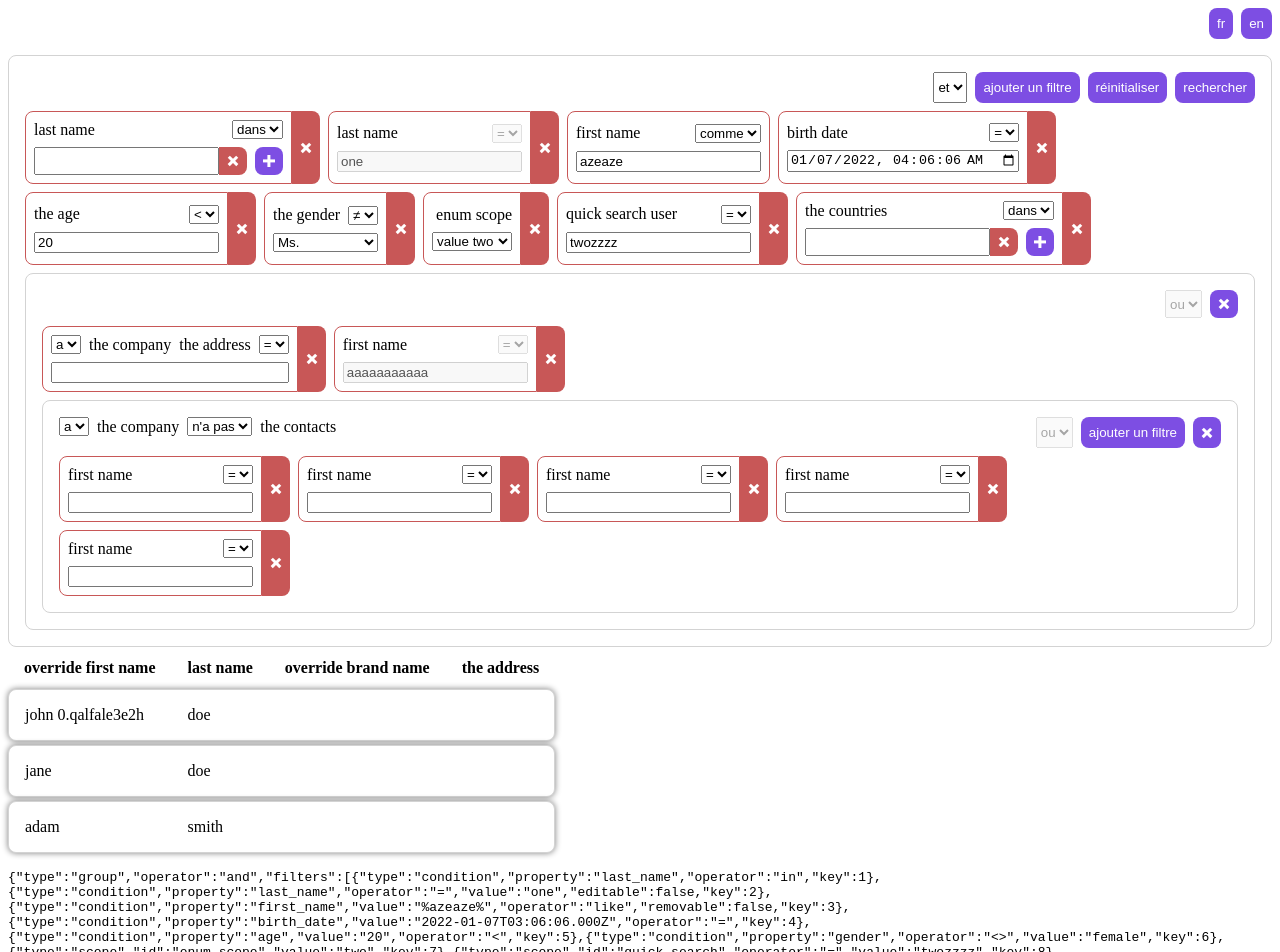
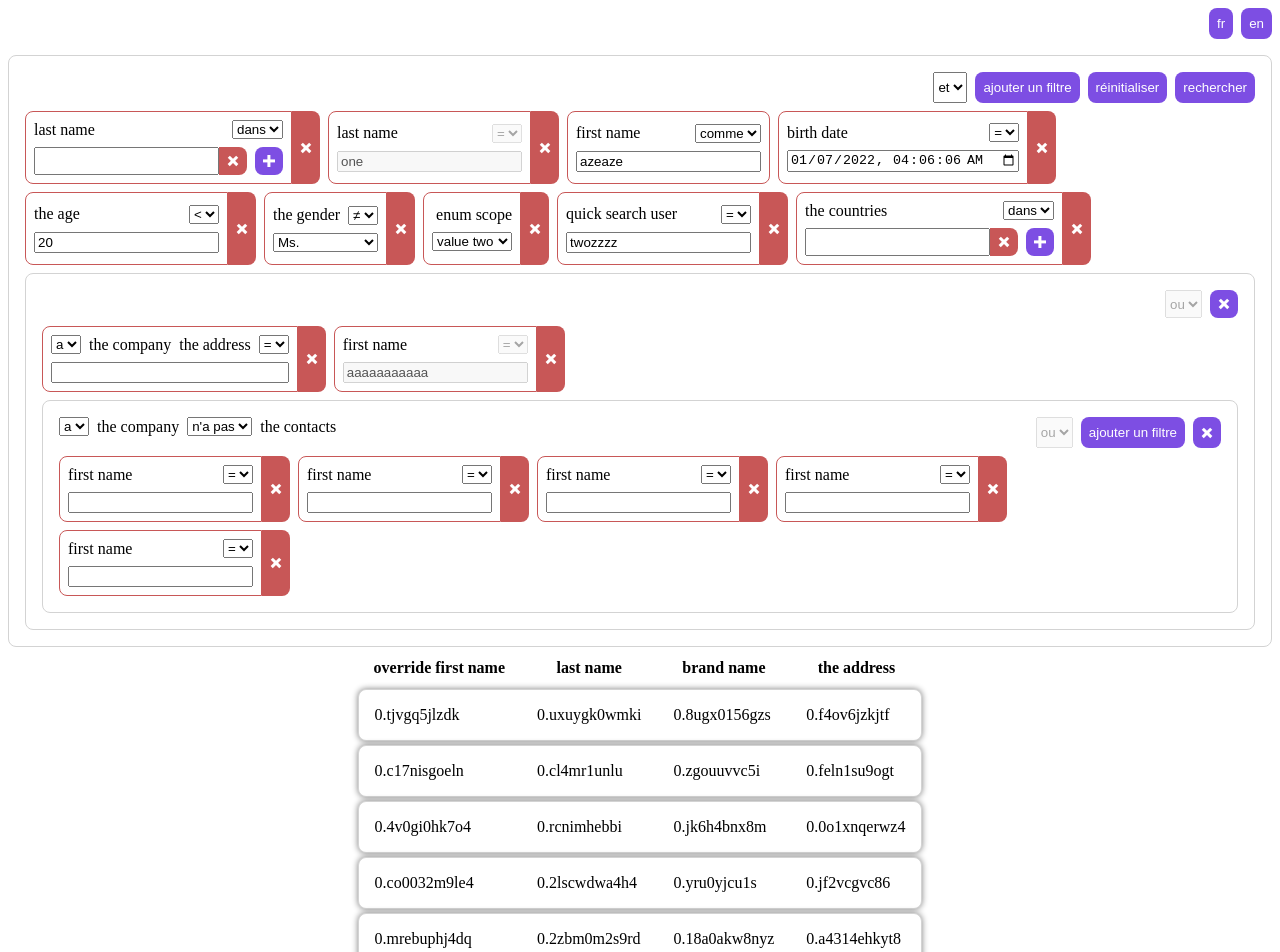
Before and after one commit to comhon-project/query-kit, a Vue app: page / in a window 1280 px wide. Shown: the top 952 px of the page. Built offline with nearby package versions, Linux system fonts and the light colour scheme.

Commit message:
[feat] add requester config and add infinite scroll in collection

```diff
--- a/src/App.vue
+++ b/src/App.vue
@@ -16,7 +16,6 @@ const properties = ref([
   'last_name',
   {
     'id': 'company.brand_name',
-    'label': 'override brand name',
   },
   'company.address'
 ]);
@@ -154,6 +153,7 @@ const filter = ref(group);
 
 // TODO locales for schema properties and scopes
 // collection
+// sort
 
 </script>
 
@@ -176,6 +176,7 @@ const filter = ref(group);
       :deferred="500"
       :manually="true"
       :direct-query="true"
+      :limit="5"
       :computed-scopes="{user: [
         {id: 'quick_search', name: 'quick search user', type: 'string', useOperator: true, computed: (value, operator) => {
           return {type: 'group', operator: 'or', filters: [
@@ -194,6 +195,10 @@ const filter = ref(group);
       ], organization: [
         {id: 'quick_search', name: 'quick search company'},
       ]}"
-    />
+    >
+      <template #loading>
+        <div style="position: absolute; bottom: 5px; left: 50%; transform: translateX(-50%);"> {{ 'loading...' }} </div>
+      </template>
+    </Search>
   </div>
 </template>
--- a/src/components/Collection/Collection.vue
+++ b/src/components/Collection/Collection.vue
@@ -1,11 +1,8 @@
 <script setup>
-import { ref, watch, onMounted, toRaw, watchEffect } from 'vue'
+import { ref, watch, onMounted, toRaw, watchEffect, inject } from 'vue'
 import { classes } from '../../core/ClassManager';
 import SchemaLoader from '../../core/SchemaLoader';
-
-const map = {
-  string: 'text',
-};
+import Utils from '../../core/Utils';
 
 const props = defineProps({
   model: {
@@ -23,68 +20,120 @@ const props = defineProps({
     type: Boolean,
     required: true
   },
+  limit: {
+    type: Number,
+    required: true
+  },
+  offset: {
+    type: Number,
+    default: 0
+  },
+  id: {
+    type: String,
+  },
 });
 
+let movingOffset = props.offset;
+const requesting = ref(false);
+const requester = inject(Symbol.for('requester'));
 const schema = ref(null);
 const computedProperties = ref([]);
 const collection = ref([]);
+const end = ref(false);
+
+const observered = ref(null);
+let observer;
 
 async function init() {
   schema.value = await SchemaLoader.getComputedSchema(props.model);
+  if (!schema.value) {
+    throw new Error(`invalid model "${props.model}"`);
+  }
   const tempProperties = [];
 
   for(const property of props.properties) {
-    if (typeof property == 'object') {
-      tempProperties.push(toRaw(property));
-    } else if (typeof property == 'string') {
-      const splited = property.split('.');
+    let computedProperty = typeof property == 'object'
+        ? (property.label == null ? Object.assign({}, property) : property)
+        : {id: property};
+    if (computedProperty.label == null) {
+      const splited = computedProperty.id.split('.');
       let currentSchema = schema.value;
       for (let i = 0; i < splited.length - 1; i++) {
+        if (!currentSchema.mapProperties[splited[i]]) {
+          throw new Error(`invalid collection property "${computedProperty.id}"`);
+        }
         currentSchema = await SchemaLoader.getComputedSchema(currentSchema.mapProperties[splited[i]].model);
+        if (!currentSchema) {
+          throw new Error(`invalid model "${currentSchema.mapProperties[splited[i]].model}"`);
         }
-      tempProperties.push({
-        id: property,
-        label: currentSchema.mapProperties[splited[splited.length - 1]].name
-      });
       }
+      if (!currentSchema.mapProperties[splited[splited.length - 1]]) {
+        throw new Error(`invalid collection property "${computedProperty.id}"`);
+      }
+      computedProperty.label = currentSchema.mapProperties[splited[splited.length - 1]].name
+    }
+    tempProperties.push(computedProperty);
   }
 
   computedProperties.value = tempProperties;
 }
 
+async function shiftThenRequestServer()
+{
+  if (!requesting.value) {
+    movingOffset += props.limit;
+    requestServer();
+  }
+}
 
-
-async function applyQuery()
+async function requestServer()
 {
-  const res = {
-    count: 10,
-    collection: [
-      {id: 10, first_name: 'john '+Math.random().toString(36), 'last_name': 'doe'},
-      {id: 11, first_name: 'jane', 'last_name': 'doe'},
-      {id: 12, first_name: 'adam', 'last_name': 'smith'},
-    ]
+  requesting.value = true;
+  const response = await requester.request({
+    offset: movingOffset,
+    limit: props.limit,
+    filter: props.filter,
+    properties: computedProperties.value.map(property => property.id),
+  });
+  if ((typeof response != 'object') || !Array.isArray(response.collection)) {
+    throw new Error('invalid request response, it must be an object containing a property "collection" with an array value');
   }
-  collection.value = res.collection;
+  for (const element of response.collection) {
+    collection.value.push(element);
+  }
+  if (response.collection.length < props.limit) {
+    end.value = true;
+  }
+  // observer is directly triggered when view is updated
+  // so we wait 10 ms to avoid to request two times in a row
+  setTimeout(() => {
+    requesting.value = false;
+  }, 10);
 }
 
 onMounted(async () => {
    await init(true);
+   observer = new IntersectionObserver(shiftThenRequestServer, {
+    threshold: 1.0
+   });
+   observer.observe(observered.value);
    if (props.directQuery) {
-    applyQuery();
+    requestServer();
   }
 });
 watch(() => props.model, () => init(true));
 watch(() => props.properties, () => init(false));
-watch(() => props.filter, applyQuery);
+watch(() => props.filter, requestServer);
 
 </script>
 
 <template>
+  <div :class="classes.collection" :id="id">
     <table :class="classes.collection_table">
       <thead>
         <tr>
           <th v-for="computedProperty in computedProperties" :key="computedProperty.id">
-          {{ computedProperty.label  }}
+            {{ computedProperty.label }}
           </th>
         </tr>
       </thead>
@@ -96,4 +145,9 @@ watch(() => props.filter, applyQuery);
         </tr>
       </tbody>
     </table>
+    <div v-if="!end" ref="observered" style="height: 5px;"></div>
+    <div v-show="requesting" style="position: relative;">
+      <slot name="loading"></slot>
+    </div>
+  </div>
 </template>
--- a/src/components/Filter/Builder.vue
+++ b/src/components/Filter/Builder.vue
@@ -4,6 +4,7 @@ import SchemaLoader from '../../core/SchemaLoader.js'
 import cloneDeep from 'lodash.clonedeep';
 import Group from './Group.vue';
 import IconButton from '../Common/IconButton.vue';
+import { classes } from '../../core/ClassManager';
 
 const emit = defineEmits(['computed']);
 const props = defineProps({
@@ -162,7 +163,7 @@ watch(props.modelValue, () => {
 </script>
 
 <template>
-  <div>
+  <div :class="classes.builder">
     <Group v-if="schema" v-bind="props">
       <template v-if="allowReset" #reset>
         <div><IconButton icon="reset" @click="reset"/></div>
--- a/src/components/Search.vue
+++ b/src/components/Search.vue
@@ -5,6 +5,8 @@ import FilterBuilder from './Filter/Builder.vue';
 import cloneDeep from 'lodash.clonedeep';
 import SchemaLoader from '../core/SchemaLoader';
 import IconButton from './Common/IconButton.vue';
+import { classes } from '../core/ClassManager';
+import Utils from '../core/Utils';
 
 const props = defineProps({
   model: {
@@ -63,9 +65,18 @@ const props = defineProps({
     type: Number,
     default: 1000
   },
+  limit: {
+    type: Number,
+    required: true
+  },
+  offset: {
+    type: Number,
+    default: 0
+  },
 });
 
 let tempFilter = null;
+const collectionId = 'search-collection-'+Utils.getUniqueId();
 const schema = ref();
 const builtFilter = ref(null);
 const computedFilter = shallowRef(false);
@@ -126,17 +137,16 @@ watchEffect(() => {
 </script>
 
 <template>
-  <div v-if="schema">
+  <div v-if="schema" :class="classes.search">
     <FilterBuilder v-bind="props" v-model="builtFilter" @computed="updateFilter">
       <template #validate>
           <IconButton v-if="manually" icon="search" @click="applyQuery" />
         </template>
     </FilterBuilder>
-    <div id="query-collection">
-      <Collection v-if="computedFilter !== false" v-bind="props" :filter="computedFilter"/>
-    </div>
-    <pre wrap>{{ JSON.stringify(builtFilter) }}</pre>
-    ---------------------------------------------
-    <pre wrap>{{ JSON.stringify(computedFilter) }}</pre>
+    <Collection v-if="computedFilter !== false" v-bind="props" :filter="computedFilter" :id="collectionId">
+      <template #loading>
+        <slot name="loading"></slot>
+      </template>
+    </Collection>
   </div>
 </template>
--- a/src/core/ClassManager.js
+++ b/src/core/ClassManager.js
@@ -3,7 +3,8 @@ const classList = {
     modal: 'qkit-modal',
     modal_close_container: 'qkit-dialog-close-container',
     condition_choice_form: 'qkit-condition-choice-form',
-    query_main: 'qkit-query-main',
+    search: 'qkit-search',
+    builder: 'qkit-builder',
     condition_container: 'qkit-condition-container',
     condition_header: 'qkit-condition-header',
     condition_error_container: 'qkit-condition-container',
@@ -25,7 +26,7 @@ const classList = {
     group_actions: 'qkit-group-actions',
     group_list: 'qkit-group-list',
     operator: 'qkit-operator',
-
+    collection: 'qkit-collection',
     collection_table: 'qkit-collection-table',
 }
 
--- a/src/core/Plugin.js
+++ b/src/core/Plugin.js
@@ -27,5 +27,13 @@ export default {
         if (!locales.value[locale.value]) {
             throw new Error('invalid locale '+locale.value);
         }
+        if (options.requester) {
+            const requester = typeof options.requester == 'function'
+                ? {request: options.requester} : options.requester;
+            if (typeof requester != 'object' || typeof requester.request != 'function') {
+                throw new Error('invalid requester. it must be a function or an object containing a property "request" with a function value');
+            }
+            app.provide(Symbol.for('requester'), requester);
+        }
     }
 }
--- a/src/main.js
+++ b/src/main.js
@@ -18,5 +18,27 @@ createApp(App).use(plugin, {
         close: 'qkit-icon qkit-icon-cross'
     },
     locales: { en, fr },
-    locale: 'fr'
+    locale: 'fr',
+    requester: {
+        request: (query) => {
+            const lastCompleteBulk = 3;
+            const limit = query.offset > lastCompleteBulk* query.limit ? query.limit - 1 : query.limit;
+            const collection = [];
+            for (let index = 0; index < limit; index++) {
+                const element = {};
+                for (const name of query.properties) {
+                    element[name] = Math.random().toString(36);
+                }
+                collection.push(element);
+            }
+            return new Promise((resolve) => {
+                setTimeout(() => {
+                    resolve({
+                        count: lastCompleteBulk * query.limit + (query.limit - 1),
+                        collection: collection
+                    });
+                }, 1000);
+            });
+        }
+    }
 }).mount("#app");
--- a/src/themes/main.css
+++ b/src/themes/main.css
@@ -23,10 +23,6 @@
 
 .qkit-condition-choice-form > *:last-child {
     text-align: center;
-}
-
-.qkit-query-main {
-    display: relative;
 }
 
 .qkit-btn {
@@ -230,9 +226,15 @@
     white-space: nowrap;
 }
 
+.qkit-collection {
+    position: relative;
+}
+
 .qkit-collection-table {
     border-collapse: separate;
     border-spacing: 0 0.25rem;
+    margin-left: auto;
+    margin-right: auto;
 }
 
 .qkit-collection-table th {
```
Lines whose indentation alone changed are shown as unchanged.
